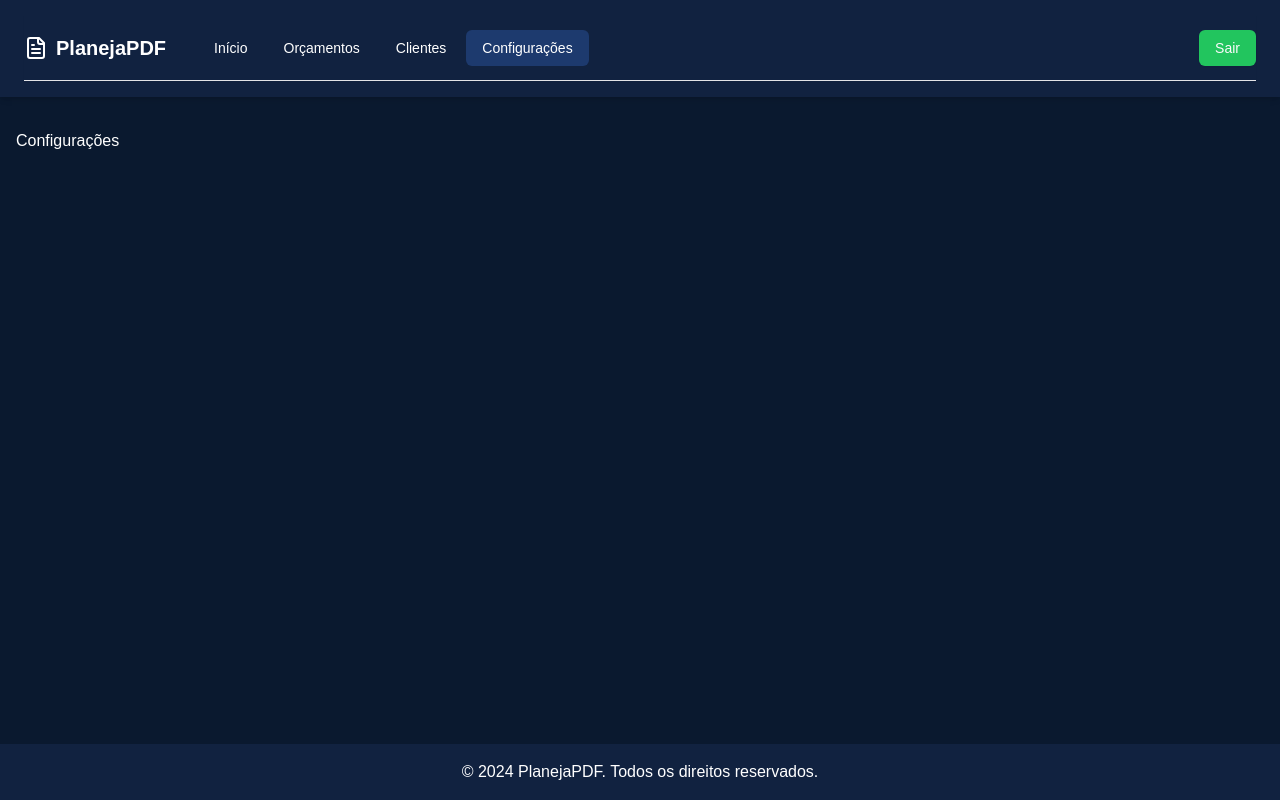
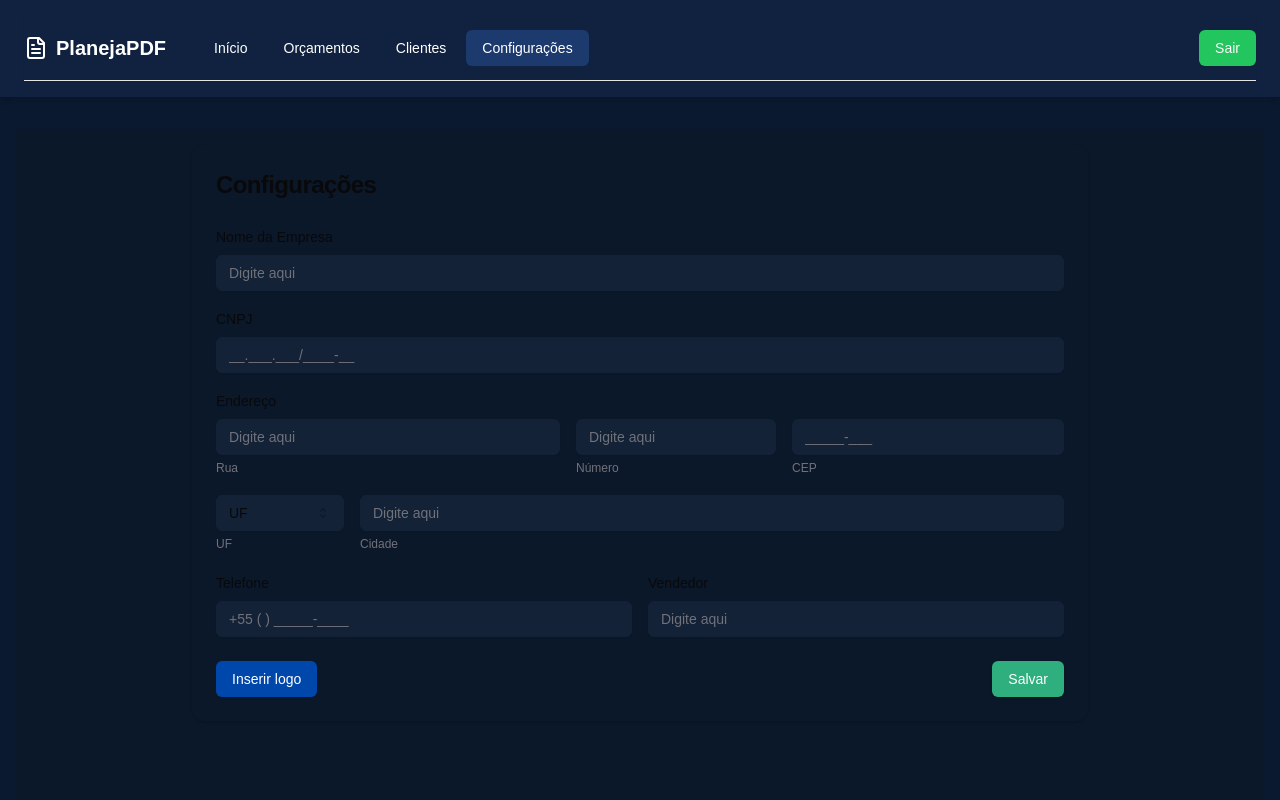
Before and after one commit to annaclaratxm/planeja-pdf, a Next.js app: page /client/settings in a window 1280 px wide. Shown: the top 800 px of the page. Built offline with nearby package versions, Linux system fonts and the light colour scheme.

Commit message:
feat: add company-settings component fix: delete customer

```diff
--- a/src/app/client/_components/main-nav-bar.tsx
+++ b/src/app/client/_components/main-nav-bar.tsx
@@ -13,6 +13,8 @@ import {
     navigationMenuTriggerStyle,
 } from "@/components/ui/navigation-menu"
 import { cn } from "@/lib/utils"
+import { signOut } from "next-auth/react"
+import router from "next/router"
 
 export default function MainNavBar() {
     const pathname = usePathname()
@@ -67,8 +69,8 @@ export default function MainNavBar() {
                         variant="destructive"
                         className="bg-green-500 hover:bg-green-600"
                         onClick={() => {
-                            // Add logout logic here
-                            console.log("Logout clicked")
+                            signOut();
+                            router.push("/auth/signin");
                         }}
                     >
                         Sair
--- a/src/app/client/customer/components/customer-data-table.tsx
+++ b/src/app/client/customer/components/customer-data-table.tsx
@@ -18,7 +18,6 @@ import { Customer } from "@/services/api/customer/types";
 import { DotsHorizontalIcon } from "@radix-ui/react-icons";
 import { ColumnDef, getCoreRowModel, useReactTable } from "@tanstack/react-table";
 import { Plus, Search } from "lucide-react";
-import { useRouter } from "next/navigation";
 import React from "react";
 import { CustomerModal } from "./customer-modal";
 
@@ -27,7 +26,6 @@ interface CustomerDataTableProps {
 }
 
 export function CustomerDataTable({ data }: CustomerDataTableProps) {
-  const router = useRouter();
   const [customers] = React.useState<Customer[]>(data);
   const [isModalOpen, setIsModalOpen] = React.useState(false);
   const [selectedCustomer, setSelectedCustomer] = React.useState<Customer | undefined>(undefined);
@@ -94,7 +92,8 @@ export function CustomerDataTable({ data }: CustomerDataTableProps) {
 
   const handleDeleteCustomer = async (id: string) => {
     await deleteCustomer({ id });
-    router.refresh();
+
+    window.location.reload();
 
     toast({
       title: "Cliente Deletado",
--- /dev/null
+++ b/src/app/client/settings/components/company-setting.tsx
@@ -0,0 +1,177 @@
+'use client'
+
+import { Button } from "@/components/ui/button"
+import { Card, CardContent, CardHeader, CardTitle } from "@/components/ui/card"
+import { Input } from "@/components/ui/input"
+import { Label } from "@/components/ui/label"
+import {
+  Select,
+  SelectContent,
+  SelectItem,
+  SelectTrigger,
+  SelectValue,
+} from "@/components/ui/select"
+import { useState } from "react"
+
+export default function CompanySetting() {
+  const [formData, setFormData] = useState({
+    companyName: '',
+    cnpj: '',
+    street: '',
+    number: '',
+    zipCode: '',
+    state: '',
+    city: '',
+    phone: '',
+    responsiblePerson: '',
+  })
+
+  const handleSubmit = (e: React.FormEvent) => {
+    e.preventDefault()
+    // Handle form submission
+    console.log(formData)
+  }
+
+  const brazilianStates = [
+    "AC", "AL", "AP", "AM", "BA", "CE", "DF", "ES", "GO", "MA", "MT", "MS", "MG",
+    "PA", "PB", "PR", "PE", "PI", "RJ", "RN", "RS", "RO", "RR", "SC", "SP", "SE", "TO"
+  ]
+
+  return (
+    <div className="min-h-screen bg-[#0B1829] p-4 text-white">
+      <Card className="mx-auto max-w-4xl bg-[#0B1829] border-none">
+        <CardHeader>
+          <CardTitle className="text-2xl">Configurações</CardTitle>
+        </CardHeader>
+        <CardContent>
+          <form onSubmit={handleSubmit} className="space-y-6">
+            <div className="space-y-4">
+              <div>
+                <Label htmlFor="companyName">Nome da Empresa</Label>
+                <Input
+                  id="companyName"
+                  placeholder="Digite aqui"
+                  className="mt-1.5 bg-[#132236] border-[#132236]"
+                  value={formData.companyName}
+                  onChange={(e) => setFormData({ ...formData, companyName: e.target.value })}
+                />
+              </div>
+
+              <div>
+                <Label htmlFor="cnpj">CNPJ</Label>
+                <Input
+                  id="cnpj"
+                  placeholder="__.___.___/____-__"
+                  className="mt-1.5 bg-[#132236] border-[#132236]"
+                  value={formData.cnpj}
+                  onChange={(e) => setFormData({ ...formData, cnpj: e.target.value })}
+                />
+              </div>
+
+              <div>
+                <Label>Endereço</Label>
+                <div className="grid gap-4 mt-1.5 md:grid-cols-12">
+                  <div className="md:col-span-5">
+                    <Input
+                      placeholder="Digite aqui"
+                      className="bg-[#132236] border-[#132236]"
+                      value={formData.street}
+                      onChange={(e) => setFormData({ ...formData, street: e.target.value })}
+                    />
+                    <Label className="text-xs text-muted-foreground mt-1">Rua</Label>
+                  </div>
+                  <div className="md:col-span-3">
+                    <Input
+                      placeholder="Digite aqui"
+                      className="bg-[#132236] border-[#132236]"
+                      value={formData.number}
+                      onChange={(e) => setFormData({ ...formData, number: e.target.value })}
+                    />
+                    <Label className="text-xs text-muted-foreground mt-1">Número</Label>
+                  </div>
+                  <div className="md:col-span-4">
+                    <Input
+                      placeholder="_____-___"
+                      className="bg-[#132236] border-[#132236]"
+                      value={formData.zipCode}
+                      onChange={(e) => setFormData({ ...formData, zipCode: e.target.value })}
+                    />
+                    <Label className="text-xs text-muted-foreground mt-1">CEP</Label>
+                  </div>
+                </div>
+                <div className="grid gap-4 mt-4 md:grid-cols-12">
+                  <div className="md:col-span-2">
+                    <Select
+                      value={formData.state}
+                      onValueChange={(value) => setFormData({ ...formData, state: value })}
+                    >
+                      <SelectTrigger className="bg-[#132236] border-[#132236]">
+                        <SelectValue placeholder="UF" />
+                      </SelectTrigger>
+                      <SelectContent>
+                        {brazilianStates.map((state) => (
+                          <SelectItem key={state} value={state.toLowerCase()}>
+                            {state}
+                          </SelectItem>
+                        ))}
+                      </SelectContent>
+                    </Select>
+                    <Label className="text-xs text-muted-foreground mt-1">UF</Label>
+                  </div>
+                  <div className="md:col-span-10">
+                    <Input
+                      placeholder="Digite aqui"
+                      className="bg-[#132236] border-[#132236]"
+                      value={formData.city}
+                      onChange={(e) => setFormData({ ...formData, city: e.target.value })}
+                    />
+                    <Label className="text-xs text-muted-foreground mt-1">Cidade</Label>
+                  </div>
+                </div>
+              </div>
+
+              <div className="grid gap-4 md:grid-cols-2">
+                <div>
+                  <Label htmlFor="phone">Telefone</Label>
+                  <Input
+                    id="phone"
+                    placeholder="+55 ( ) _____-____"
+                    className="mt-1.5 bg-[#132236] border-[#132236]"
+                    value={formData.phone}
+                    onChange={(e) => setFormData({ ...formData, phone: e.target.value })}
+                  />
+                </div>
+                <div>
+                  <Label htmlFor="responsiblePerson">Vendedor</Label>
+                  <Input
+                    id="responsiblePerson"
+                    placeholder="Digite aqui"
+                    className="mt-1.5 bg-[#132236] border-[#132236]"
+                    value={formData.responsiblePerson}
+                    onChange={(e) => setFormData({ ...formData, responsiblePerson: e.target.value })}
+                  />
+                </div>
+              </div>
+            </div>
+
+            <div className="flex justify-between">
+              <Button
+                type="button"
+                variant="outline"
+                className="bg-[#0047AB] hover:bg-[#0047AB]/90 text-white border-none"
+              >
+                Inserir logo
+              </Button>
+              <Button
+                type="submit"
+                className="bg-[#2EAF7D] hover:bg-[#2EAF7D]/90 text-white"
+              >
+                Salvar
+              </Button>
+            </div>
+          </form>
+        </CardContent>
+      </Card>
+    </div>
+  )
+}
--- a/src/app/client/settings/page.tsx
+++ b/src/app/client/settings/page.tsx
@@ -1,4 +1,6 @@
+import CompanySetting from "./components/company-setting";
+
 // configurações
 export default function Settings() {
-    return <main>Configurações</main>;
-  }
+  return <CompanySetting />
+}
--- a/src/middleware.ts
+++ b/src/middleware.ts
@@ -4,7 +4,7 @@ import { getUrl } from './lib/get-url'
 export function middleware(request: NextRequest) {
     const token = request.cookies.get('next-auth.session-token')
     const pathname = request.nextUrl.pathname
-    console.log(`token: ${token}`)
+
     if (pathname === '/auth' && token) {
         return NextResponse.redirect(new URL(getUrl('/client')))
     }
--- a/src/services/api/customer/actions.ts
+++ b/src/services/api/customer/actions.ts
@@ -128,7 +128,7 @@ export async function upsertCustomer(input: z.infer<typeof upsertCustomerSchema>
 export async function deleteCustomer(input: z.infer<typeof deleteCustomerSchema>) {
     const session = await getServerSession(authOptions)
 
-    if (!session?.user?.id) {
+    if (!session?.user?.email) {
         return {
             error: 'Not authorized',
             data: null,
```
